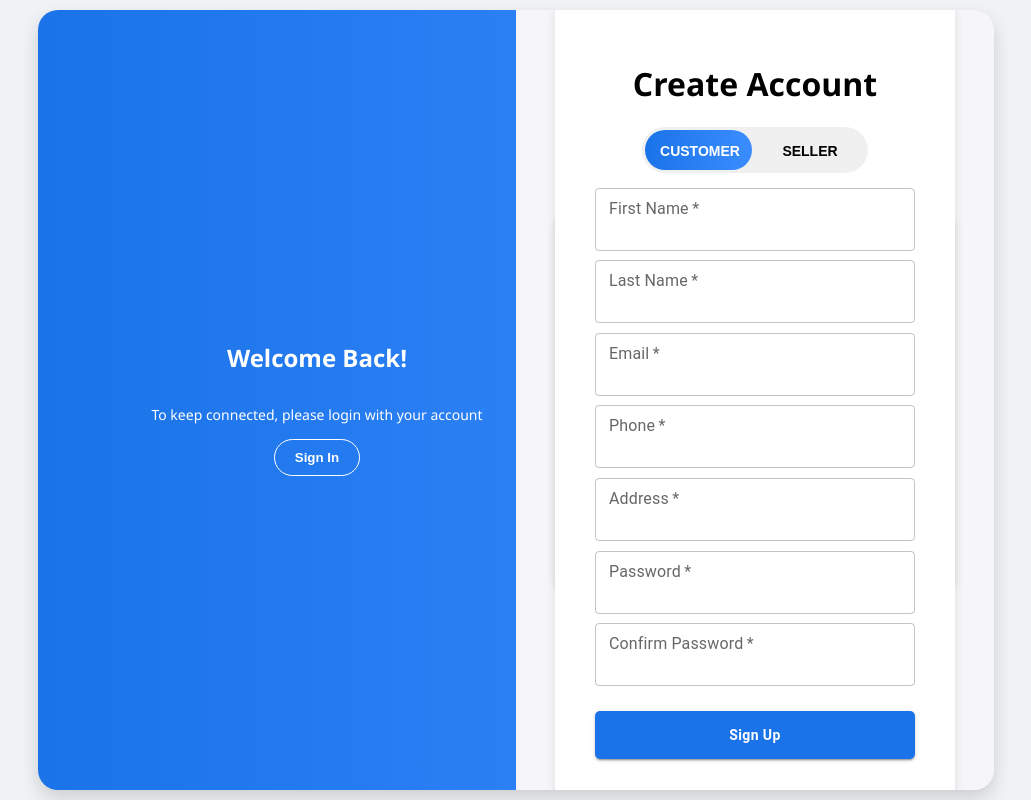
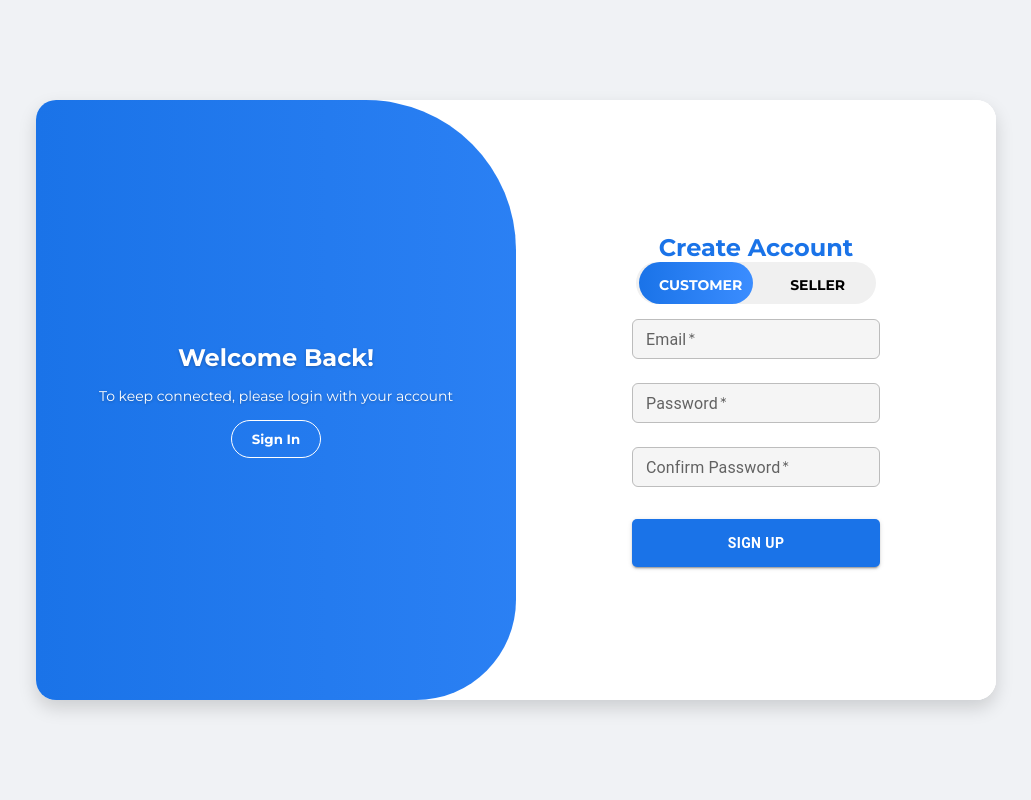
Before and after one commit to tquoc0112/proj-mui-medstore, a React (Vite) app: page / in a window 1280 px wide. Both pictures are taken after a click on the button "Sign Up". Shown: the whole page, without its empty margins (124-1155 px from the left). Built offline with nearby package versions, Linux system fonts and the light colour scheme.

Commit message:
Perfecting UI with border, smoother transition, better font

```diff
--- a/package.json
+++ b/package.json
@@ -14,6 +14,7 @@
     "@emotion/styled": "^11.14.1",
     "@mui/icons-material": "^7.2.0",
     "@mui/material": "^7.2.0",
+    "@mui/system": "^7.2.0",
     "axios": "^1.11.0",
     "react": "^19.1.0",
     "react-dom": "^19.1.0",
--- a/src/Auth.css
+++ b/src/Auth.css
@@ -1,24 +1,50 @@
+@import url('https://fonts.googleapis.com/css2?family=Montserrat:wght@300;400;500;600;700&display=swap');
 
-/* ✅ MAIN CONTAINER - Smaller and Centered */
-.auth-container {
-  background: #f6f5f7;
+* {
+  margin: 0;
+  padding: 0;
+  box-sizing: border-box;
+  font-family: 'Montserrat', sans-serif;
+}
+
+/* ✅ BODY - căn giữa toàn trang */
+html, body {
+  height: 100%;
+}
+body {
   display: flex;
   align-items: center;
   justify-content: center;
-  min-height: calc(100vh - 80px); /* ✅ Cách đều trên dưới */
+  min-height: 100vh;
+  background: #f0f2f5;
+}
+
+/* ✅ MAIN CONTAINER */
+.auth-container {
+  background-color: #fff;
+  border-radius: 20px;
+  box-shadow: 0 8px 18px rgba(0, 0, 0, 0.15);
   position: relative;
   overflow: hidden;
-
-  max-width: 900px;   /* ✅ Giới hạn độ rộng tối đa */
-  width: 70%;         /* hoặc 45% nếu muốn nhỏ hơn */
-  height: auto;
-  margin: 10px auto;  /* ✅ Cách đều 4 cạnh ngoài */
-  padding: 30px;
-
-  border-radius: 20px;
-  box-shadow: 0 8px 18px rgba(0, 0, 0, 0.15);
+  width: 960px;      /* ✅ tăng kích cỡ ngang */
+  max-width: 100%;
+  min-height: 600px; /* ✅ đủ chiều cao cho SELLER */
+  transition: all 0.6s ease-in-out;
+  margin: 0;         /* ✅ bỏ margin cũ */
+  display: flex;
 }
 
+.auth-container h1 {
+  font-size: 24px;
+  font-weight: bold;
+  color: #1a73e8;
+}
+
+.auth-container p {
+  font-size: 14px;
+  margin: 15px 0;
+  color: #555;
+}
 
 /* ✅ FORM CONTAINERS */
 .form-container {
@@ -26,51 +52,46 @@
   top: 0;
   height: 100%;
   transition: all 0.6s ease-in-out;
-  display: flex;
-  align-items: center;
-  justify-content: center;
-  width: 50%;
 }
 
 .sign-in-container {
   left: 0;
+  width: 50%;
   z-index: 2;
+}
+
+.auth-container.sign-up-mode .sign-in-container {
+  transform: translateX(100%);
 }
 
 .sign-up-container {
   left: 0;
+  width: 50%;
   opacity: 0;
   z-index: 1;
-}
-
-/* ✅ ANIMATION STATES */
-.auth-container.sign-up-mode .sign-in-container {
-  transform: translateX(100%);
 }
 
 .auth-container.sign-up-mode .sign-up-container {
   transform: translateX(100%);
   opacity: 1;
   z-index: 5;
+  animation: move 0.6s;
 }
 
-/* ✅ FORM BOX STYLE */
-.form-box {
-  background: #fff;
-  padding: 40px;
-  width: 320px;
-  text-align: center;
-  border-radius: 10px;
-  box-shadow: 0 4px 10px rgba(0, 0, 0, 0.1);
+@keyframes move {
+  0%, 49.99% { opacity: 0; z-index: 1; }
+  50%, 100% { opacity: 1; z-index: 5; }
 }
 
-/* ⚠ Chỉ còn dùng cho input cũ (MUI sẽ bị override nếu giữ nguyên) */
-.form-box input {
-  width: 100%;
-  padding: 12px;
-  margin: 8px 0;
-  border: 1px solid #ccc;
-  border-radius: 5px;
+/* ✅ FORM BOX */
+.form-box {
+  background-color: #ffffff;
+  display: flex;
+  flex-direction: column;
+  align-items: center;
+  justify-content: center;
+  padding: 0 40px;
+  height: 100%;
 }
 
 .form-box button {
@@ -82,13 +103,14 @@
   border-radius: 5px;
   cursor: pointer;
   font-weight: bold;
+  width: 100%;
 }
 
 .form-box button:hover {
-  background: #155cc4;
+  background: #155cc4; /* hover nút vẫn giữ */
 }
 
-/* ✅ OVERLAY (BLUE PANEL) */
+/* ✅ BLUE TOGGLE PANEL */
 .overlay-container {
   position: absolute;
   top: 0;
@@ -96,12 +118,14 @@
   width: 50%;
   height: 100%;
   overflow: hidden;
-  transition: transform 0.6s ease-in-out;
+  transition: all 0.6s ease-in-out;
+  border-radius: 150px 0 0 100px;
   z-index: 100;
 }
 
 .auth-container.sign-up-mode .overlay-container {
   transform: translateX(-100%);
+  border-radius: 0 150px 100px 0;
 }
 
 .overlay {
@@ -114,58 +138,44 @@
   height: 100%;
   width: 200%;
   transform: translateX(0);
-  transition: transform 0.6s ease-in-out;
-
-  border-radius: 80px 80px 80;
+  transition: all 0.6s ease-in-out;
 }
 
 .auth-container.sign-up-mode .overlay {
   transform: translateX(50%);
-  border-radius: 80px 80 80 80px;
 }
 
-/* ✅ OVERLAY PANELS */
 .overlay-panel {
   position: absolute;
+  width: 50%;
+  height: 100%;
   display: flex;
   flex-direction: column;
   align-items: center;
   justify-content: center;
-  padding: 0 40px;
+  padding: 0 30px;
   text-align: center;
   top: 0;
-  height: 100%;
-  width: 50%;
-  transition: transform 0.6s ease-in-out;
+  transform: translateX(0);
+  transition: all 0.6s ease-in-out;
 }
 
-.overlay-left {
-  transform: translateX(-20%);
-  left: 0;
+.overlay-panel h1,
+.overlay-panel p {
+  color: #ffffff;
+  text-shadow: 0 1px 3px rgba(0, 0, 0, 0.25);
 }
 
-.auth-container.sign-up-mode .overlay-left {
-  transform: translateX(0);
+.overlay-panel h1:hover,
+.overlay-panel p:hover {
+  text-shadow: 0 2px 6px rgba(0, 0, 0, 0.35);
+  transition: all 0.3s ease;
 }
 
-.overlay-right {
-  right: 0;
-  transform: translateX(0);
-}
-
-.auth-container.sign-up-mode .overlay-right {
-  transform: translateX(20%);
-}
-
-.overlay-panel h1 {
-  font-size: 24px;
-  font-weight: bold;
-}
-
-.overlay-panel p {
-  font-size: 14px;
-  margin: 15px 0;
-}
+.overlay-left { transform: translateX(-200%); left: 0; }
+.auth-container.sign-up-mode .overlay-left { transform: translateX(0); }
+.overlay-right { right: 0; transform: translateX(0); }
+.auth-container.sign-up-mode .overlay-right { transform: translateX(200%); }
 
 .overlay-panel button {
   background: transparent;
@@ -179,25 +189,81 @@
 
 .overlay-panel button:hover {
   background: #ffffff33;
+  color: #ffffff;
 }
 
-/* ✅ RESPONSIVE FIX */
-@media (max-width: 1024px) {
-  .auth-container {
-    width: 90%;
-    height: auto;
-    min-height: 80vh;
-  }
+/* ✅ ROLE TOGGLE */
+.role-toggle {
+  position: relative;
+  display: flex;
+  justify-content: space-between;
+  width: 240px;
+  margin: 0 auto 15px auto;
+  background: #f0f0f0;
+  border-radius: 30px;
+  padding: 3px;
+  overflow: hidden;
+  height: 42px;
 }
 
-/* ✅ FIX VIỀN KÉP CHO MUI TEXTFIELD */
-.MuiOutlinedInput-input {
-  border: none !important;
-  box-shadow: none !important;
-  background: transparent !important;
+.role-toggle button {
+  flex: 1;
+  z-index: 2;
+  background: transparent;
+  border: none;
+  color: #000;
+  font-weight: bold;
+  cursor: pointer;
+  font-size: 14px;
+  display: flex;
+  align-items: center;
+  justify-content: center;
+  height: 50%;
+  line-height: 1;
+  transition: none;
+  -webkit-appearance: none;
+  appearance: none;
 }
 
-/* ✅ KHOẢNG CÁCH GIỮA CÁC TEXTFIELD */
-.MuiTextField-root {
-  margin-bottom: 12px;
+.role-toggle .active {
+  color: #fff;
 }
+
+.role-toggle .slider {
+  position: absolute;
+  top: 0;
+  left: 3px;
+  width: calc(50% - 6px);
+  height: 100%;
+  background: linear-gradient(to right, #1a73e8, #3b8dff);
+  border-radius: 30px;
+  transition: all 0.4s ease;
+}
+
+.role-toggle button:hover {
+  background: transparent !important;
+  color: inherit !important;
+  box-shadow: none !important;
+}
+
+/* ✅ SELLER FIELDS ANIMATION */
+.seller-fields {
+  animation: fadeSlide 0.4s ease-in-out;
+}
+@keyframes fadeSlide {
+  0% { opacity: 0; transform: translateY(-8px); }
+  100% { opacity: 1; transform: translateY(0); }
+}
+
+/* ✅ Đồng bộ các input & select */
+.form-box .MuiTextField-root,
+.form-box .MuiFormControl-root {
+  width: 100% !important;
+  margin-bottom: 12px !important;
+}
+.form-box .MuiOutlinedInput-root,
+.form-box .MuiSelect-select {
+  background-color: #f5f5f5;
+  border-radius: 6px;
+}
+.form-box button { margin-top: 8px !important; }
--- a/src/AuthPage.tsx
+++ b/src/AuthPage.tsx
@@ -1,22 +1,30 @@
-import React, { useState } from "react";
+import { useState } from "react";
 import "./Auth.css";
-import { TextField, Button, Snackbar } from "@mui/material";
+import {
+  TextField,
+  Button,
+  Snackbar,
+  MenuItem,
+  Select,
+  FormControl,
+  InputLabel,
+} from "@mui/material";
+import Grid from "@mui/material/Grid"; // ✅ Stable Grid
+import type { SelectChangeEvent } from "@mui/material/Select"; // ✅ Type chuẩn
 import MuiAlert from "@mui/material/Alert";
 import type { AlertColor } from "@mui/material/Alert";
 
 export default function AuthPage() {
   const [isSignUpMode, setIsSignUpMode] = useState(false);
-  const [role, setRole] = useState<"CUSTOMER" | "SALES">("CUSTOMER");
+  const [role, setRole] = useState<"CUSTOMER" | "SELLER">("CUSTOMER");
 
   const [formData, setFormData] = useState({
     email: "",
     password: "",
     confirmPassword: "",
-    firstName: "",
-    lastName: "",
-    phone: "",
-    address: "",
     storeName: "",
+    businessType: "",
+    otherBusinessType: "",
   });
 
   const [snackbarOpen, setSnackbarOpen] = useState(false);
@@ -34,46 +42,23 @@ export default function AuthPage() {
     setFormData({ ...formData, [e.target.name]: e.target.value });
   };
 
+  const handleBusinessTypeChange = (e: SelectChangeEvent) => {
+    setFormData({ ...formData, businessType: e.target.value });
+  };
+
   const handleRegister = async (e: React.FormEvent) => {
     e.preventDefault();
     if (formData.password !== formData.confirmPassword) {
       showSnackbar("Passwords do not match!", "error");
       return;
     }
-    try {
-      const res = await fetch("http://localhost:5000/api/auth/register", {
-        method: "POST",
-        headers: { "Content-Type": "application/json" },
-        body: JSON.stringify({ ...formData, role }),
-      });
-      const data = await res.json();
-      if (!res.ok) throw new Error(data.error || "Registration failed");
-      showSnackbar(data.message, "success");
+    showSnackbar("Registration successful!", "success");
     setIsSignUpMode(false);
-    } catch (err: any) {
-      showSnackbar(err.message, "error");
-    }
   };
 
   const handleLogin = async (e: React.FormEvent) => {
     e.preventDefault();
-    try {
-      const res = await fetch("http://localhost:5000/api/auth/login", {
-        method: "POST",
-        headers: { "Content-Type": "application/json" },
-        body: JSON.stringify({
-          email: formData.email,
-          password: formData.password,
-        }),
-      });
-      const data = await res.json();
-      if (!res.ok) throw new Error(data.error || "Login failed");
-      localStorage.setItem("token", data.token);
-      localStorage.setItem("role", data.role);
-      showSnackbar("Login successful", "success");
-    } catch (err: any) {
-      showSnackbar(err.message, "error");
-    }
+    showSnackbar("Login successful!", "success");
   };
 
   return (
@@ -82,39 +67,35 @@ export default function AuthPage() {
       <div className="form-container sign-in-container">
         <form className="form-box" onSubmit={handleLogin}>
           <h1>Sign in</h1>
+          <Grid container spacing={1.5} direction="column">
+            <Grid>
               <TextField
                 label="Email"
                 name="email"
                 type="email"
                 onChange={handleChange}
                 required
+                size="small"
                 fullWidth
-            size="small"
-            sx={{ mb: 1.2 }}
               />
+            </Grid>
+            <Grid>
               <TextField
                 label="Password"
                 name="password"
                 type="password"
                 onChange={handleChange}
                 required
+                size="small"
                 fullWidth
-            size="small"
-            sx={{ mb: 1.2 }}
               />
-          <Button
-            type="submit"
-            variant="contained"
-            fullWidth
-            sx={{
-              mt: 1,
-              bgcolor: "#1a73e8",
-              textTransform: "none",
-              fontWeight: "bold",
-            }}
-          >
+            </Grid>
+            <Grid>
+              <Button type="submit" variant="contained" fullWidth>
                 Sign In
               </Button>
+            </Grid>
+          </Grid>
         </form>
       </div>
 
@@ -124,173 +105,135 @@ export default function AuthPage() {
           <h1>Create Account</h1>
 
           {/* ✅ ROLE TOGGLE */}
+          <div className="role-toggle">
             <div
+              className="slider"
               style={{
-              position: "relative",
-              display: "flex",
-              justifyContent: "space-between",
-              width: "220px",
-              margin: "0 auto 15px auto",
-              background: "#f0f0f0",
-              borderRadius: "30px",
-              padding: "3px",
-              overflow: "hidden",
-              height: "40px",
-            }}
-          >
-            <div
-              style={{
-                position: "absolute",
-                top: "3px",
                 left: role === "CUSTOMER" ? "3px" : "calc(50% + 3px)",
-                width: "calc(50% - 6px)",
-                height: "calc(100% - 6px)",
-                background: "linear-gradient(to right, #1a73e8, #3b8dff)",
-                borderRadius: "30px",
-                transition: "all 0.4s ease",
-                zIndex: 1,
               }}
             />
             <button
               type="button"
+              className={role === "CUSTOMER" ? "active" : ""}
               onClick={() => setRole("CUSTOMER")}
-              style={{
-                flex: 1,
-                zIndex: 2,
-                background: "transparent",
-                border: "none",
-                color: role === "CUSTOMER" ? "#fff" : "#000",
-                fontWeight: "bold",
-                cursor: "pointer",
-                display: "flex",
-                alignItems: "center",
-                justifyContent: "center",
-                height: "30%",
-                lineHeight: 1,
-                fontSize: "14px",
-                padding: 0,
-              }}
             >
               CUSTOMER
             </button>
             <button
               type="button"
-              onClick={() => setRole("SALES")}
-              style={{
-                flex: 1,
-                zIndex: 2,
-                background: "transparent",
-                border: "none",
-                color: role === "SALES" ? "#fff" : "#000",
-                fontWeight: "bold",
-                cursor: "pointer",
-                display: "flex",
-                alignItems: "center",
-                justifyContent: "center",
-                height: "30%",
-                lineHeight: 1,
-                fontSize: "14px",
-                padding: 0,
-              }}
+              className={role === "SELLER" ? "active" : ""}
+              onClick={() => setRole("SELLER")}
             >
               SELLER
             </button>
           </div>
 
-          {/* ✅ Common Fields */}
-          <TextField
-            label="First Name"
-            name="firstName"
-            onChange={handleChange}
-            required
-            fullWidth
-            size="small"
-            sx={{ mb: 1.2 }}
-          />
-          <TextField
-            label="Last Name"
-            name="lastName"
-            onChange={handleChange}
-            required
-            fullWidth
-            size="small"
-            sx={{ mb: 1.2 }}
-          />
+          <Grid container spacing={1.5} direction="column">
+            <Grid>
               <TextField
                 label="Email"
                 name="email"
                 type="email"
                 onChange={handleChange}
                 required
+                size="small"
                 fullWidth
-            size="small"
-            sx={{ mb: 1.2 }}
               />
-          <TextField
-            label="Phone"
-            name="phone"
-            onChange={handleChange}
-            required
-            fullWidth
-            size="small"
-            sx={{ mb: 1.2 }}
-          />
-          <TextField
-            label="Address"
-            name="address"
-            onChange={handleChange}
-            required
-            fullWidth
-            size="small"
-            sx={{ mb: 1.2 }}
-          />
-
-          {role === "SALES" && (
-            <TextField
-              label="Store Name"
-              name="storeName"
-              onChange={handleChange}
-              required
-              fullWidth
-              size="small"
-              sx={{ mb: 1.2 }}
-            />
-          )}
-
+            </Grid>
+            <Grid>
               <TextField
                 label="Password"
                 name="password"
                 type="password"
                 onChange={handleChange}
                 required
+                size="small"
                 fullWidth
-            size="small"
-            sx={{ mb: 1.2 }}
               />
+            </Grid>
+            <Grid>
               <TextField
                 label="Confirm Password"
                 name="confirmPassword"
                 type="password"
                 onChange={handleChange}
                 required
+                size="small"
                 fullWidth
+              />
+            </Grid>
+
+            {role === "SELLER" && (
+              <>
+                <Grid className="seller-fields">
+                  <TextField
+                    label="Store Name"
+                    name="storeName"
+                    onChange={handleChange}
+                    required
                     size="small"
-            sx={{ mb: 1.2 }}
+                    fullWidth
                   />
+                </Grid>
+                <Grid>
+                  <FormControl size="small" fullWidth>
+                    <InputLabel>Business Type</InputLabel>
+                    <Select
+                      value={formData.businessType}
+                      onChange={handleBusinessTypeChange}
+                      label="Business Type"
+                      required
+                    >
+                      <MenuItem value="Pharmacy / Drugstore">
+                        Pharmacy / Drugstore
+                      </MenuItem>
+                      <MenuItem value="Hospital Pharmacy">
+                        Hospital Pharmacy
+                      </MenuItem>
+                      <MenuItem value="Wholesale Distributor">
+                        Wholesale Distributor
+                      </MenuItem>
+                      <MenuItem value="Manufacturer / Pharma Company">
+                        Manufacturer / Pharma Company
+                      </MenuItem>
+                      <MenuItem value="Clinical Supplier / Medical Store">
+                        Clinical Supplier / Medical Store
+                      </MenuItem>
+                      <MenuItem value="Veterinary Pharmacy">
+                        Veterinary Pharmacy
+                      </MenuItem>
+                      <MenuItem value="Online Pharmacy">
+                        Online Pharmacy
+                      </MenuItem>
+                      <MenuItem value="Herbal / Alternative Medicine Store">
+                        Herbal / Alternative Medicine Store
+                      </MenuItem>
+                      <MenuItem value="Others">Others</MenuItem>
+                    </Select>
+                  </FormControl>
+                </Grid>
 
-          <Button
-            type="submit"
-            variant="contained"
+                {formData.businessType === "Others" && (
+                  <Grid>
+                    <TextField
+                      label="Please specify"
+                      name="otherBusinessType"
+                      onChange={handleChange}
+                      size="small"
                       fullWidth
-            sx={{
-              mt: 1,
-              bgcolor: "#1a73e8",
-              textTransform: "none",
-              fontWeight: "bold",
-            }}
-          >
+                      required
+                    />
+                  </Grid>
+                )}
+              </>
+            )}
+
+            <Grid>
+              <Button type="submit" variant="contained" fullWidth>
                 Sign Up
               </Button>
+            </Grid>
+          </Grid>
         </form>
       </div>
 
```
Also changed, not shown: 1 other file (tests, documents, lock files or other folders). Lines whose indentation alone changed are shown as unchanged.
